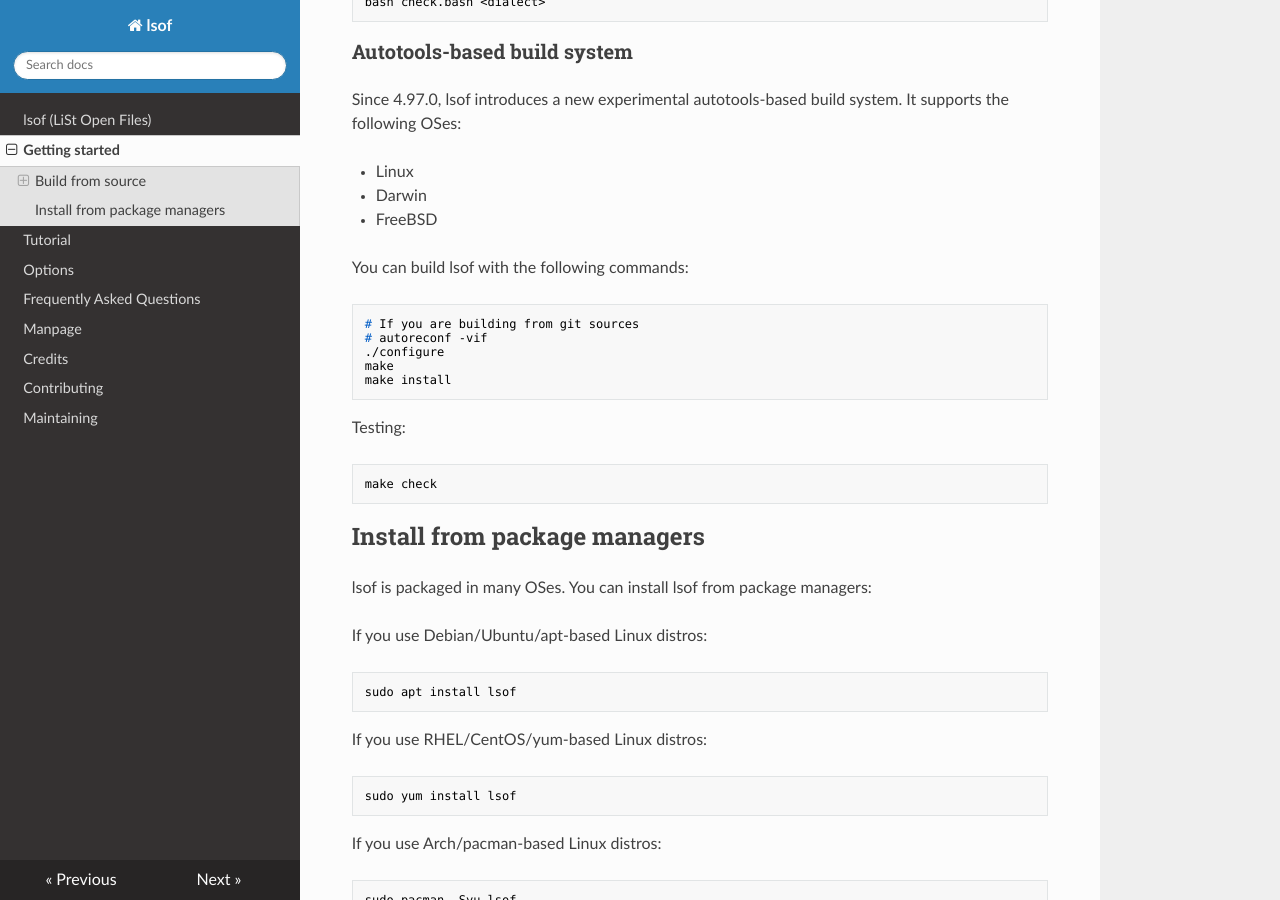
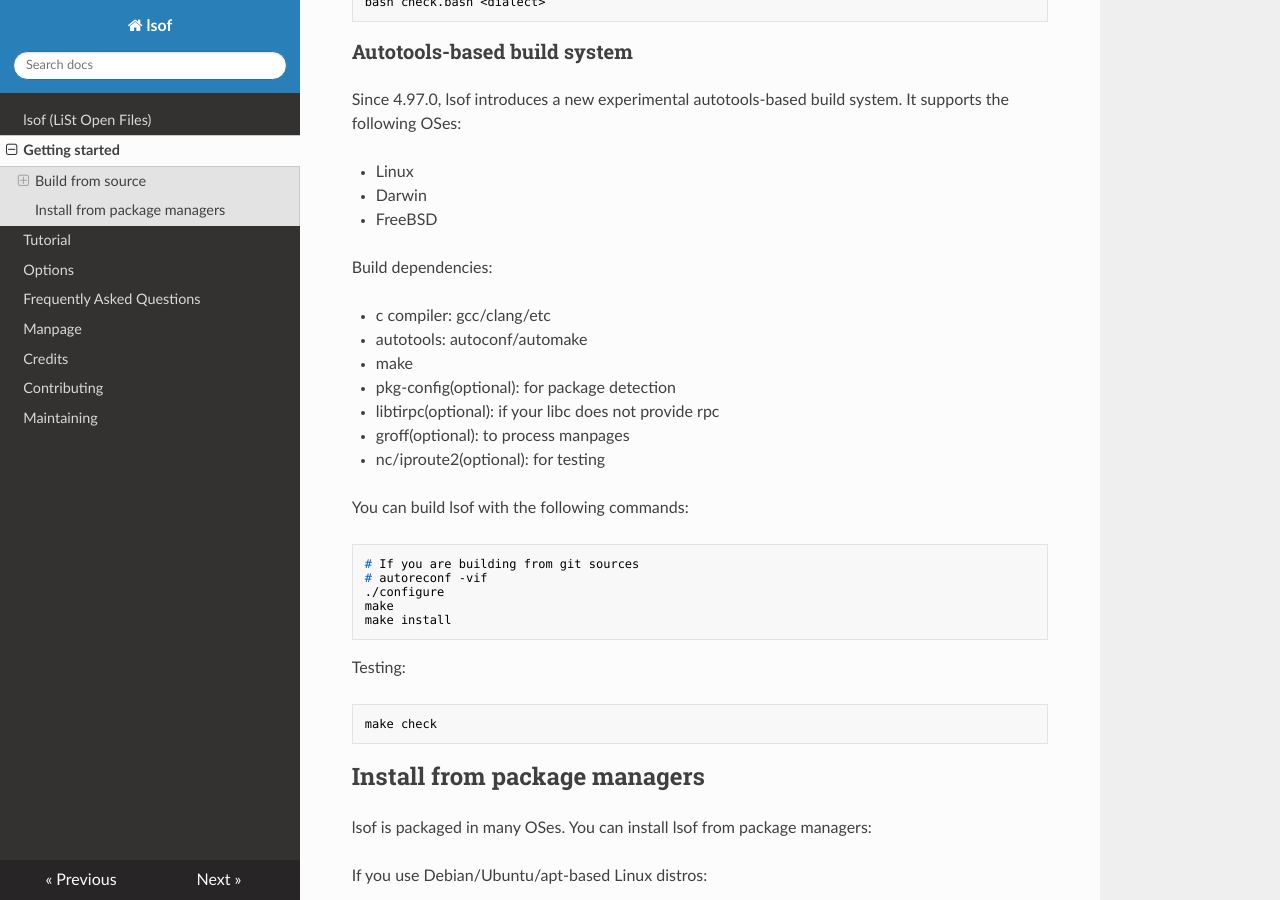
Before and after one commit to lsof-org/lsof, an MkDocs documentation site: the page built from docs/getting-started.md, in a window 1280 px wide and 900 px high, scrolled down 1170 px. Built offline with MkDocs 1.6.1, drawn with Linux system fonts in a browser that asks for light colours; nearby versions of some CDN libraries.

Commit message:
Add build dependencies to docs

````diff
--- a/docs/getting-started.md
+++ b/docs/getting-started.md
@@ -51,6 +51,16 @@
 - Darwin
 - FreeBSD
 
+Build dependencies:
+
+- c compiler: gcc/clang/etc
+- autotools: autoconf/automake
+- make
+- pkg-config(optional): for package detection
+- libtirpc(optional): if your libc does not provide rpc
+- groff(optional): to process manpages
+- nc/iproute2(optional): for testing
+
 You can build lsof with the following commands:
 
 ```shell
````
